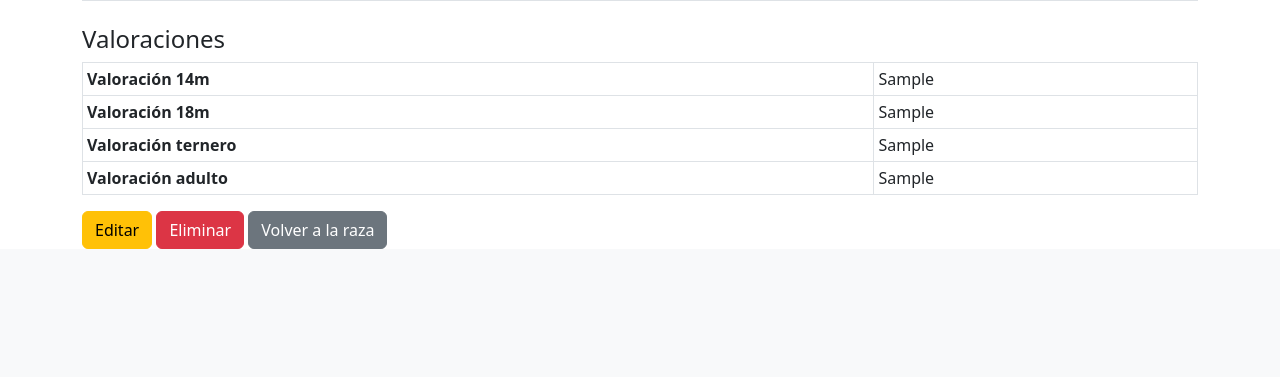
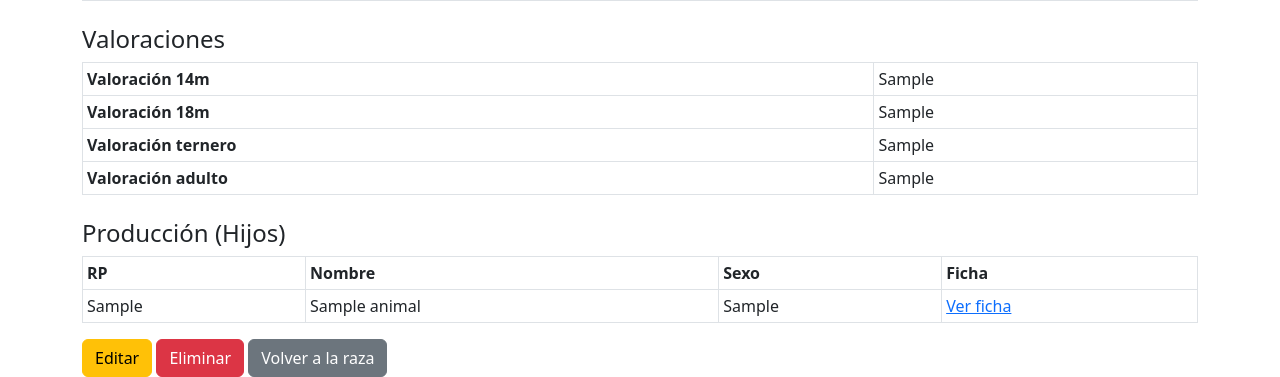
Before and after one commit to Fermin2107/Genetics, a Flask app: page /animal/1 in a window 1280 px wide. Shown: the part 1797-2174 px from the top of the page. Before the commit the page ends 2046 px from the top, so only its background shows below. Run offline with Flask 3, Linux system fonts and the light colour scheme; a user stored in the database is signed in; tables that the repository leaves empty hold one stand-in row (values such as "Sample post").

Commit message:
Update ficha.html produc

```diff
--- a/templates/ficha.html
+++ b/templates/ficha.html
@@ -61,6 +61,34 @@
         <tr><th>Valoración adulto</th><td>{{ animal.val_adulto }}</td></tr>
     </tbody>
 </table>
+
+<!-- PRODUCCIÓN (HIJOS) -->
+<h4 class="mt-4">Producción (Hijos)</h4>
+{% if hijos %}
+<table class="table table-bordered table-sm">
+    <thead>
+        <tr>
+            <th>RP</th>
+            <th>Nombre</th>
+            <th>Sexo</th>
+            <th>Ficha</th>
+        </tr>
+    </thead>
+    <tbody>
+        {% for hijo in hijos %}
+        <tr>
+            <td>{{ hijo.rp }}</td>
+            <td>{{ hijo.nombre }}</td>
+            <td>{{ hijo.sexo }}</td>
+            <td><a href="{{ url_for('ficha_animal', id=hijo.id) }}">Ver ficha</a></td>
+        </tr>
+        {% endfor %}
+    </tbody>
+</table>
+{% else %}
+<p>No tiene hijos registrados.</p>
+{% endif %}
+
 <div class="mt-3">
     <a class="btn btn-warning" href="{{ url_for('editar_animal', id=animal.id) }}">Editar</a>
     <form method="POST" action="{{ url_for('eliminar_animal', id=animal.id) }}" style="display: inline;" onsubmit="return confirm('¿Seguro que deseas eliminar este animal?');">
```
